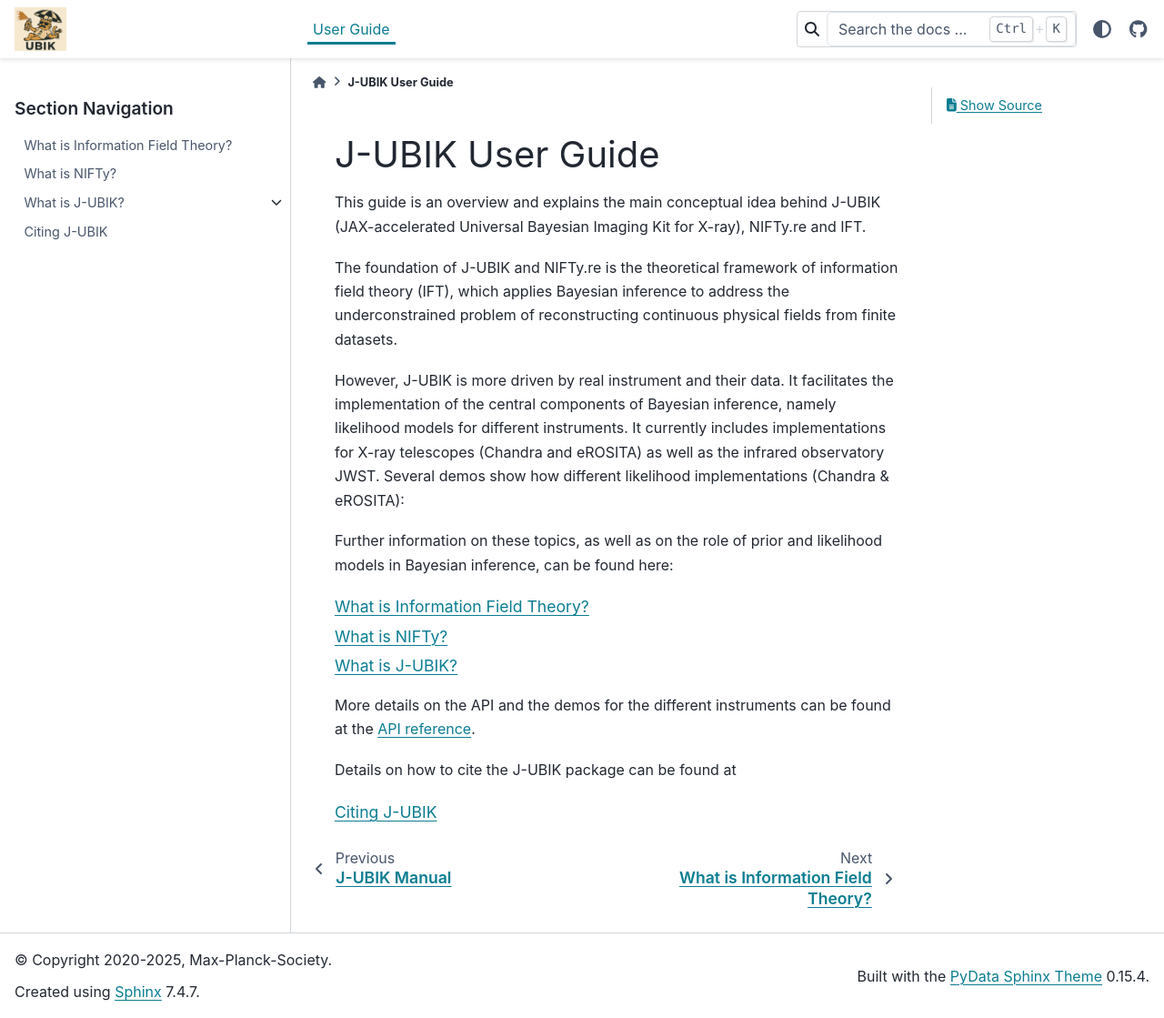
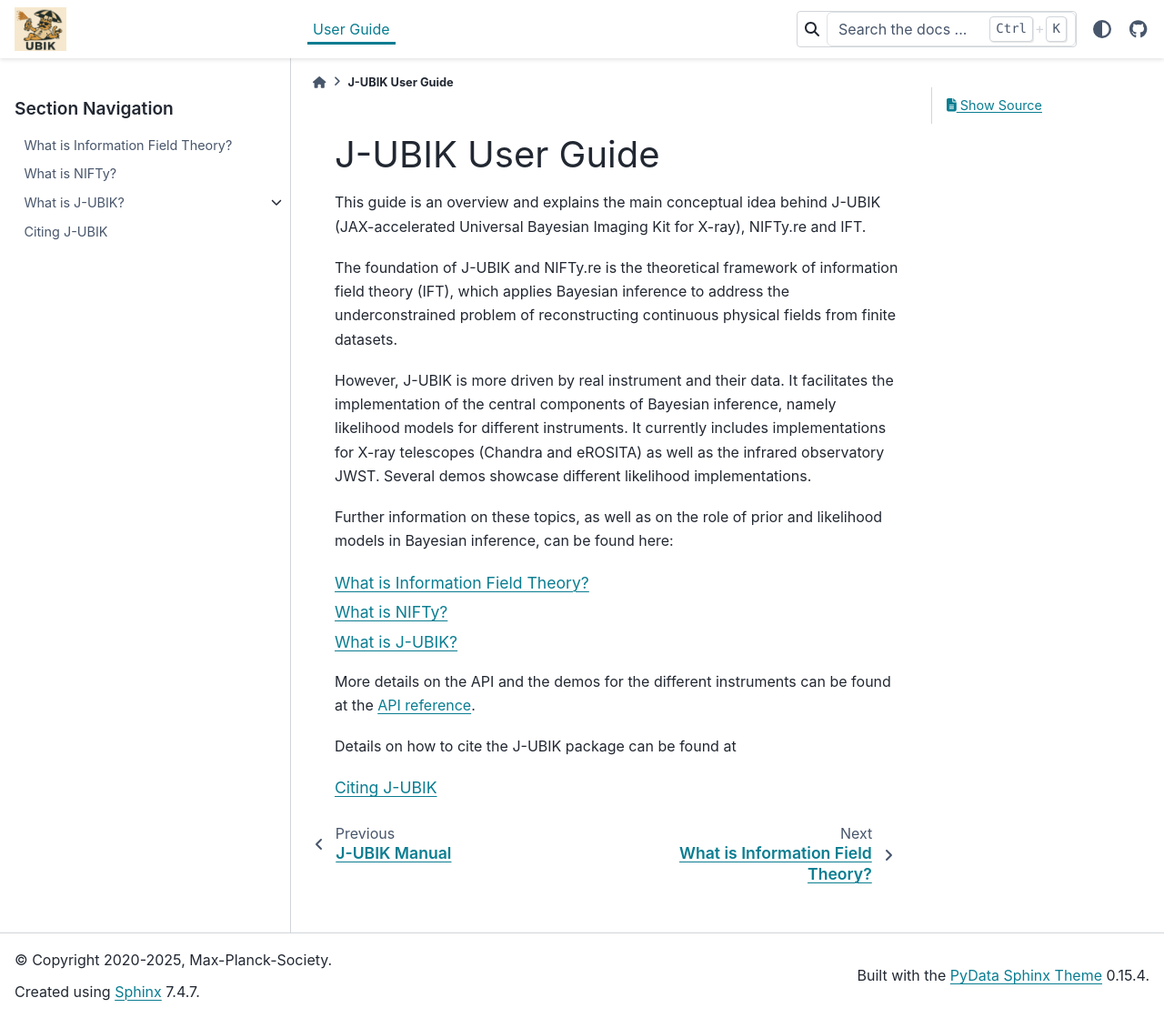
Before and after one commit to NIFTy-PPL/J-UBIK, a Sphinx documentation site: the page built from docs/source/user/index.rst, in a window 1280 px wide and 1119 px high. Shown: the whole window at 91% size. Built offline with Sphinx 7.4.7 and the PyData theme 0.15.4, drawn with Linux system fonts in a browser that asks for light colours; pages that are not in the unit, such as notebooks, are missing from menus.

Commit message:
fix sentence

```diff
--- a/docs/source/user/index.rst
+++ b/docs/source/user/index.rst
@@ -5,7 +5,7 @@
 
 The foundation of J-UBIK and NIFTy.re is the theoretical framework of information field theory (IFT), which applies Bayesian inference to address the underconstrained problem of reconstructing continuous physical fields from finite datasets.
 
-However, J-UBIK is more driven by real instrument and their data. It facilitates the implementation of the central components of Bayesian inference, namely likelihood models for different instruments. It currently includes implementations for X-ray telescopes (Chandra and eROSITA) as well as the infrared observatory JWST. Several demos show how different likelihood implementations (Chandra & eROSITA):
+However, J-UBIK is more driven by real instrument and their data. It facilitates the implementation of the central components of Bayesian inference, namely likelihood models for different instruments. It currently includes implementations for X-ray telescopes (Chandra and eROSITA) as well as the infrared observatory JWST. Several demos showcase different likelihood implementations.
 
 Further information on these topics, as well as on the role of prior and likelihood models in Bayesian inference, can be found here:
 
```
